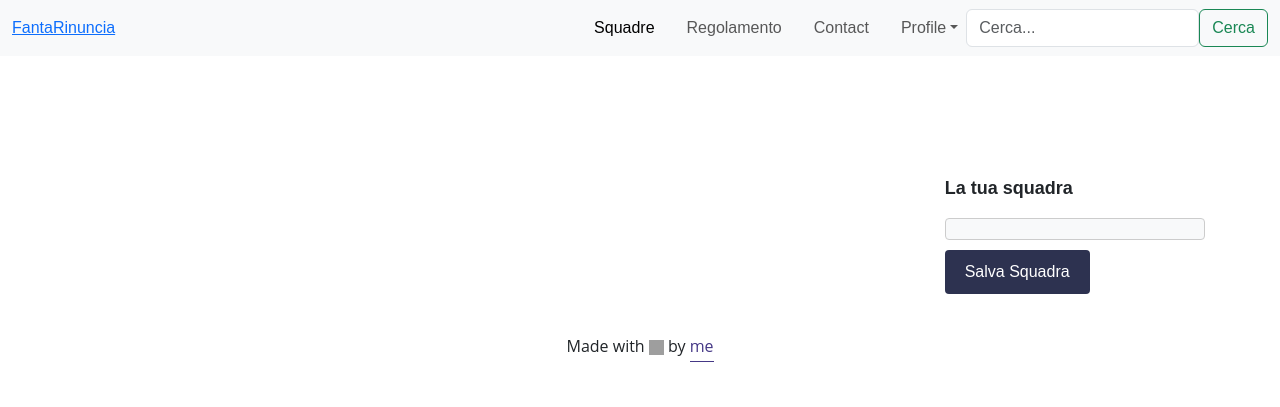
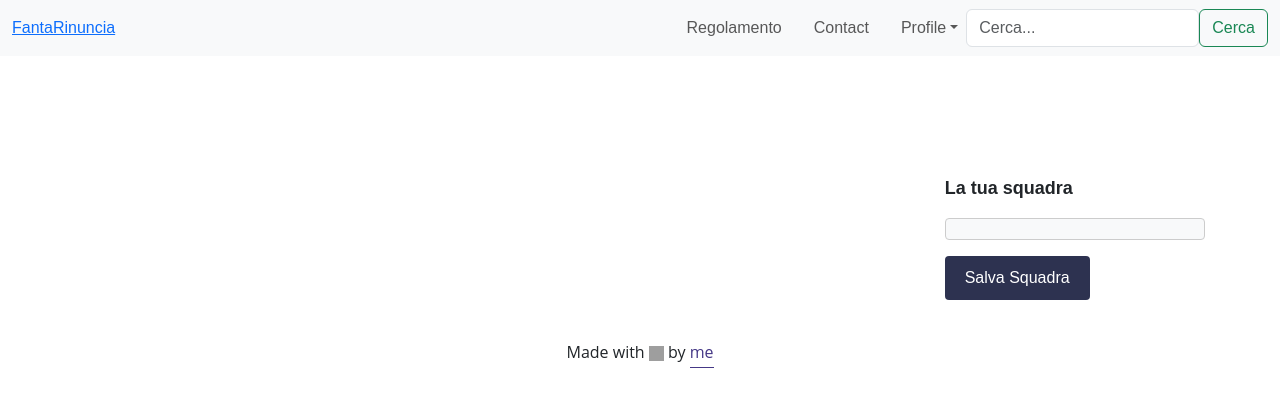
Before and after one commit to wassupiari/FantaRinuncia, a Flask app: template templates/index.html in a window 1280 px wide. Shown: the top 407 px of the page. Run offline with Flask 3, Linux system fonts and the light colour scheme; the template is opened without the code that fills it, so the values that code supplies are empty; grey boxes are pictures that could not be loaded.

Commit message:
add: added points tags

```diff
--- a/templates/index.html
+++ b/templates/index.html
@@ -31,10 +31,6 @@
         <div class="collapse navbar-collapse" id="navbarNav">
             <ul class="navbar-nav ms-md-auto gap-2">
                 <li class="nav-item rounded">
-                    <a class="nav-link active" aria-current="page" href="/profile"><i
-                            class="bi bi-house-fill me-2"></i>Squadre</a>
-                </li>
-                <li class="nav-item rounded">
                     <a class="nav-link" href="#"><i class="bi bi-people-fill me-2"></i>Regolamento</a>
                 </li>
                 <li class="nav-item rounded">
@@ -44,11 +40,7 @@
                     <a class="nav-link dropdown-toggle" href="#" id="navbarDropdown" role="button"
                         data-bs-toggle="dropdown" aria-expanded="false"><i class="bi bi-person-fill me-2"></i>Profile</a>
                     <ul class="dropdown-menu dropdown-menu-end" aria-labelledby="navbarDropdown">
-                        <li><a class="dropdown-item" href="#">Account</a></li>
-
-                        <!--              REMINDER      ACCOUNT                           -->
-
-                        <li><a class="dropdown-item" href="#">Another action</a></li>
+                        <li><a class="dropdown-item" href="/profile">Account</a></li>
                         <li>
                             <hr class="dropdown-divider">
                         </li>
@@ -97,10 +89,12 @@
                 <!-- Qui verranno aggiunti dinamicamente gli elementi della squadra -->
             </div>
             <div id="alert-container"></div>
+            <div id="team-points" class="mb-3"></div>
             <button id="salva-squadra-button" class="btn btn-success" onclick="salvaSquadra()">Salva Squadra</button>
             <button onclick="topFunction()" id="myBtn" title="Go to top">
                 <i class="fa-solid fa-arrow-up"></i>
             </button>
+
         </div>
     </div>
 
```
